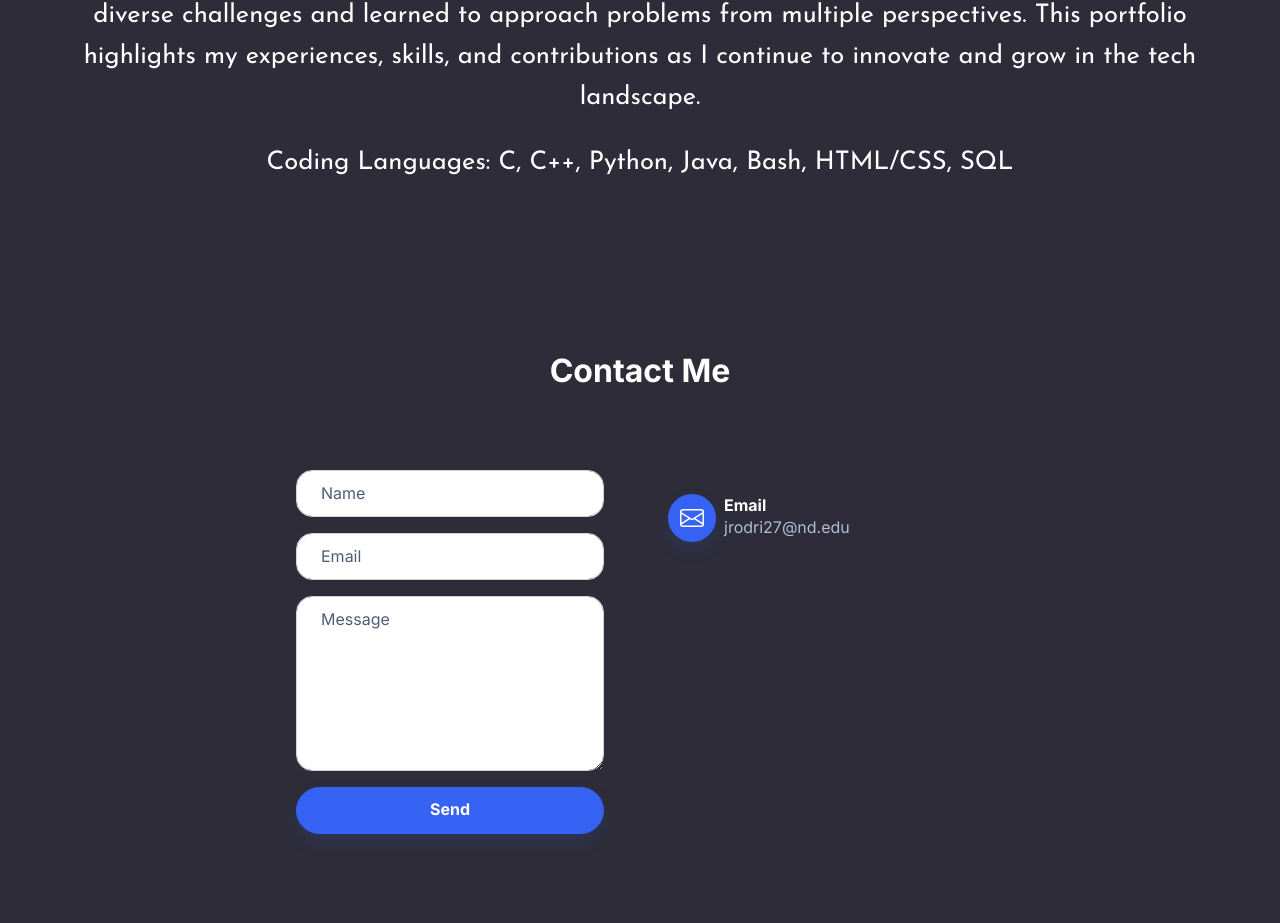
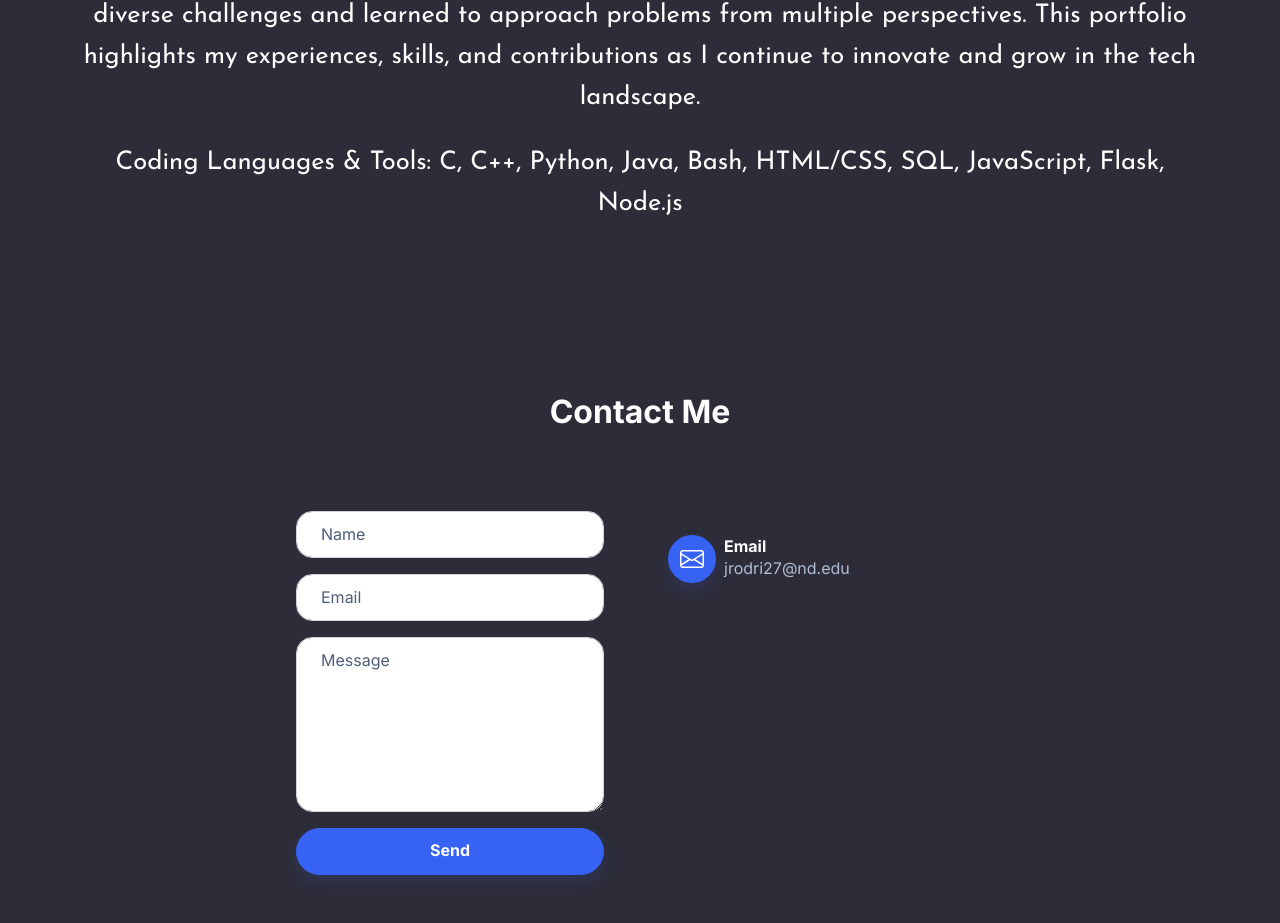
Before and after one commit to josebrodriguez/josebrodriguez.github.io, a plain HTML site: page index.html in a window 1280 px wide. Shown: the part 856-1779 px from the top of the page. Drawn offline with nearby package versions, Linux system fonts and the light colour scheme.

Commit message:
Update index.html

```diff
--- a/index.html
+++ b/index.html
@@ -49,7 +49,7 @@
     <section class="py-5">
         <div class="container text-center py-5">
             <p class="mb-4" style="font-size: 1.6rem;font-family: 'Josefin Sans', sans-serif;">Originally from West Palm Beach, Florida, I am a Computer Science graduate from the University of Notre Dame with a minor in Theology. My work blends technical expertise with thoughtful problem-solving, exploring how technology can positively impact people's lives. Through projects in software development, data analysis, and web applications, I’ve embraced diverse challenges and learned to approach problems from multiple perspectives. This portfolio highlights my experiences, skills, and contributions as I continue to innovate and grow in the tech landscape.</p>
-            <p class="mb-4" style="font-size: 1.6rem;font-family: 'Josefin Sans', sans-serif;">Coding Languages: C, C++, Python, Java, Bash, HTML/CSS, SQL</p><a href="#"> </a><a href="#"> </a><a href="#"> </a><a href="#"> </a><a href="#"> </a>
+            <p class="mb-4" style="font-size: 1.6rem;font-family: 'Josefin Sans', sans-serif;">Coding Languages & Tools: C, C++, Python, Java, Bash, HTML/CSS, SQL, JavaScript, Flask, Node.js</p><a href="#"> </a><a href="#"> </a><a href="#"> </a><a href="#"> </a><a href="#"> </a>
         </div>
     </section>
     <section></section>
```
